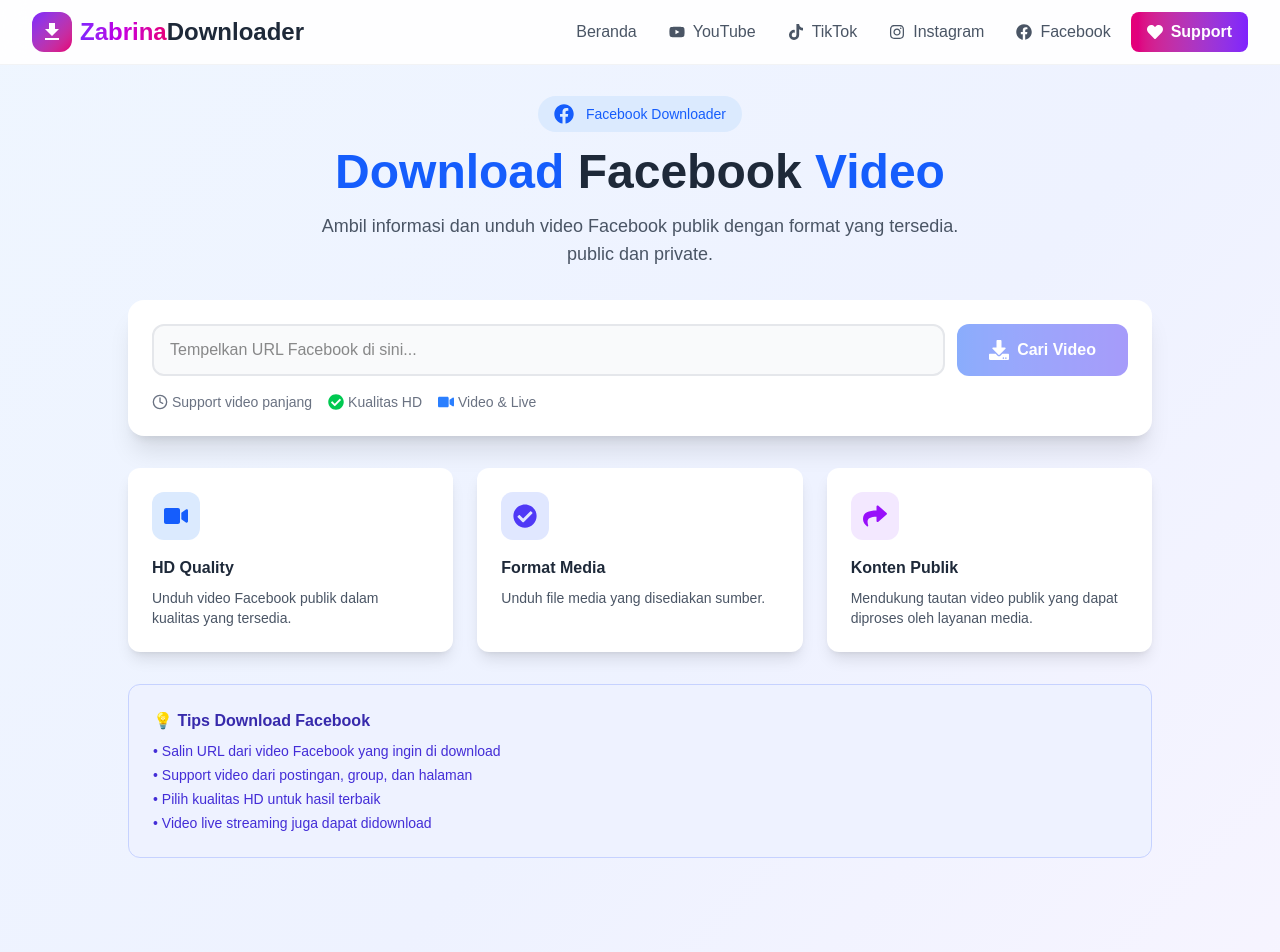
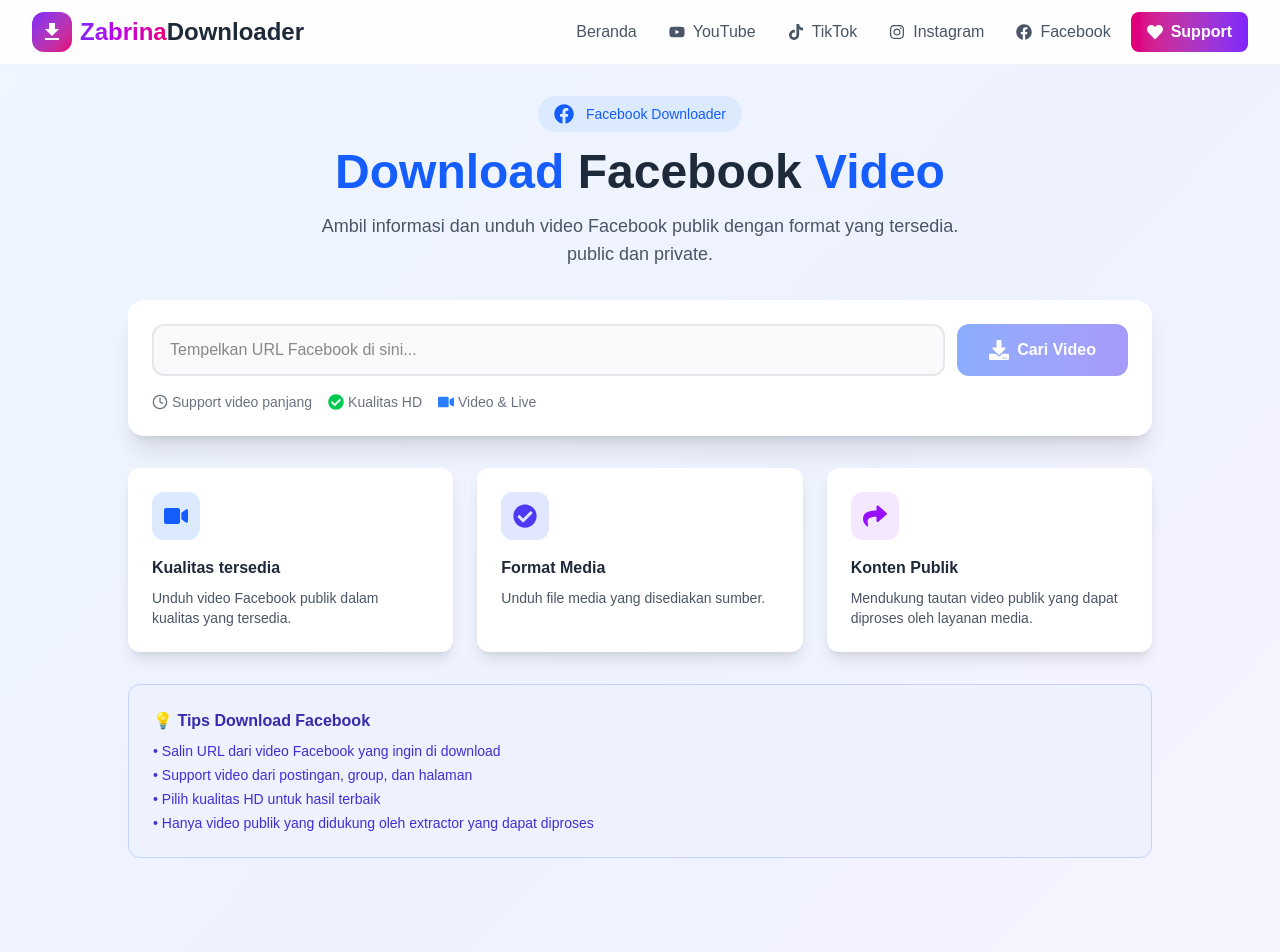
Before and after one commit to Strong-Bee/Zabrina-Downloader, a Next.js app: page /Facebook in a window 1280 px wide. Shown: the top 952 px of the page. Built offline with nearby package versions, Linux system fonts and the light colour scheme.

Commit message:
chore(ui): remove misleading download guarantees

```diff
--- a/app/Facebook/page.tsx
+++ b/app/Facebook/page.tsx
@@ -268,7 +268,7 @@ export default function FacebookPage() {
                 <FaVideo className="w-6 h-6 text-blue-600" />
               </div>
               <h3 className="font-semibold text-gray-800 dark:text-white mb-2">
-                HD Quality
+                Kualitas tersedia
               </h3>
               <p className="text-sm text-gray-600 dark:text-gray-400">
                 Unduh video Facebook publik dalam kualitas yang tersedia.
@@ -307,7 +307,7 @@ export default function FacebookPage() {
               <li>• Salin URL dari video Facebook yang ingin di download</li>
               <li>• Support video dari postingan, group, dan halaman</li>
               <li>• Pilih kualitas HD untuk hasil terbaik</li>
-              <li>• Video live streaming juga dapat didownload</li>
+              <li>• Hanya video publik yang didukung oleh extractor yang dapat diproses</li>
             </ul>
           </div>
         </div>
```
